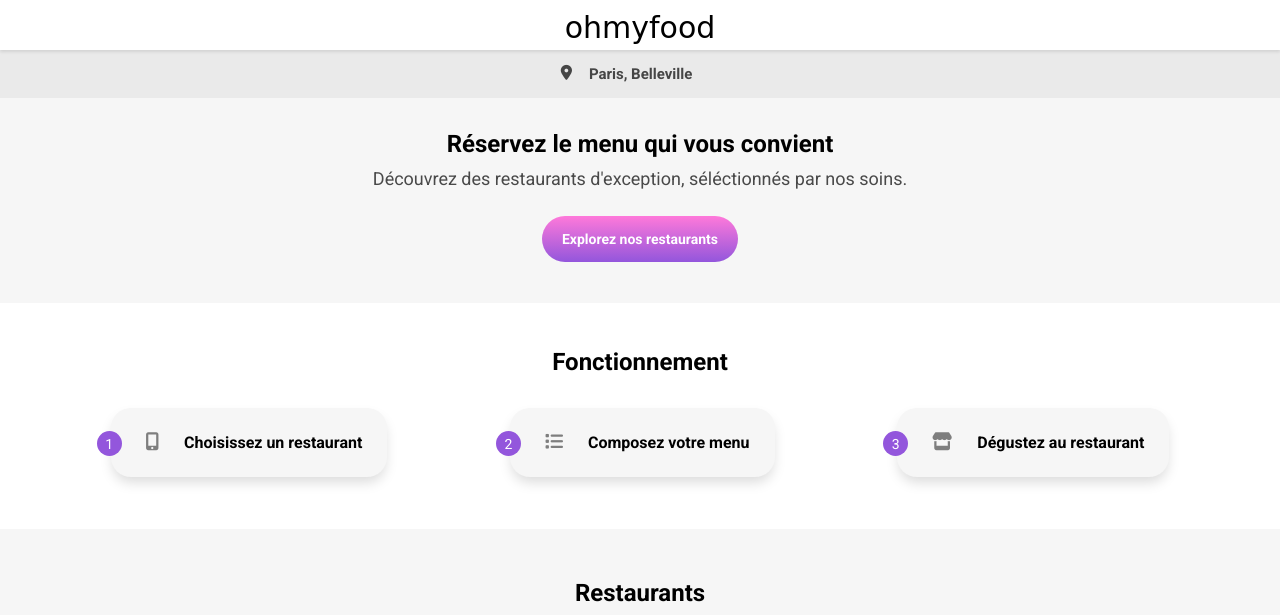
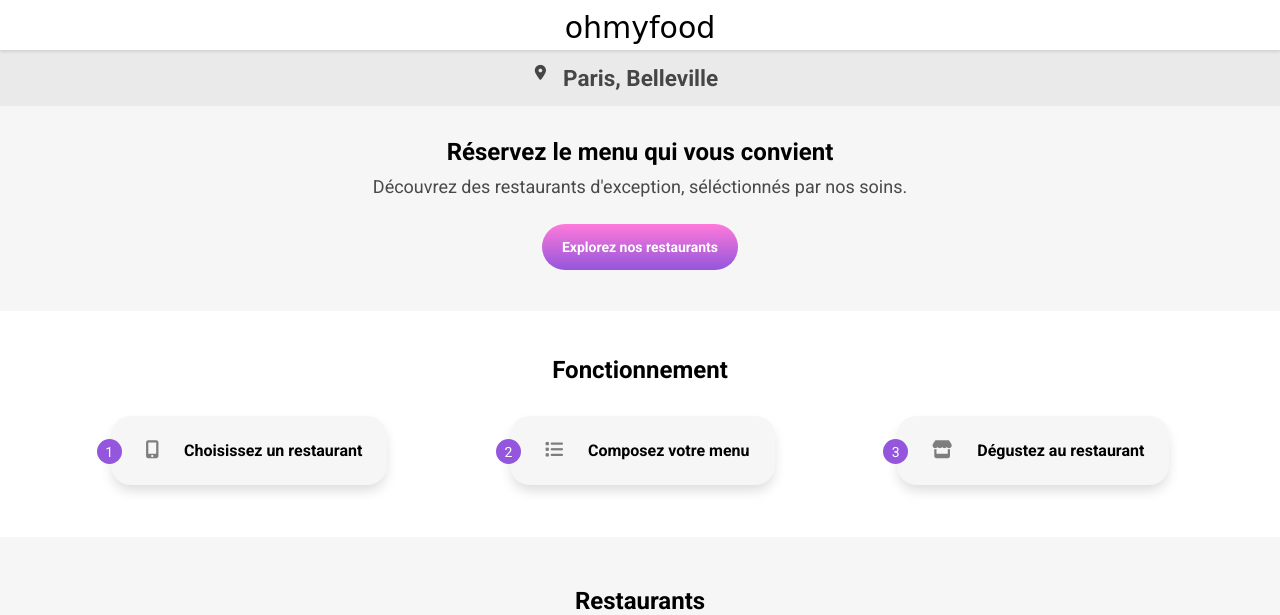
Before and after one commit to Reimhinn/Bittlerarnaud_3_09112021, a website: page index.html in a window 1280 px wide. Shown: the top 615 px of the page. Drawn offline with Linux system fonts and the light colour scheme; a web font is replaced by a local one.

Commit message:
test w3c

```diff
--- a/index.html
+++ b/index.html
@@ -32,7 +32,7 @@
   <main>
     <section class="localisation">
         <i class="fas fa-map-marker-alt localisation__i"></i>
-        <p class="localisation__text">Paris, Belleville</p>
+        <h2 class="localisation__text">Paris, Belleville</h2>
     </section>
     <section class="presentation">
       <div class="wrapper">
```
